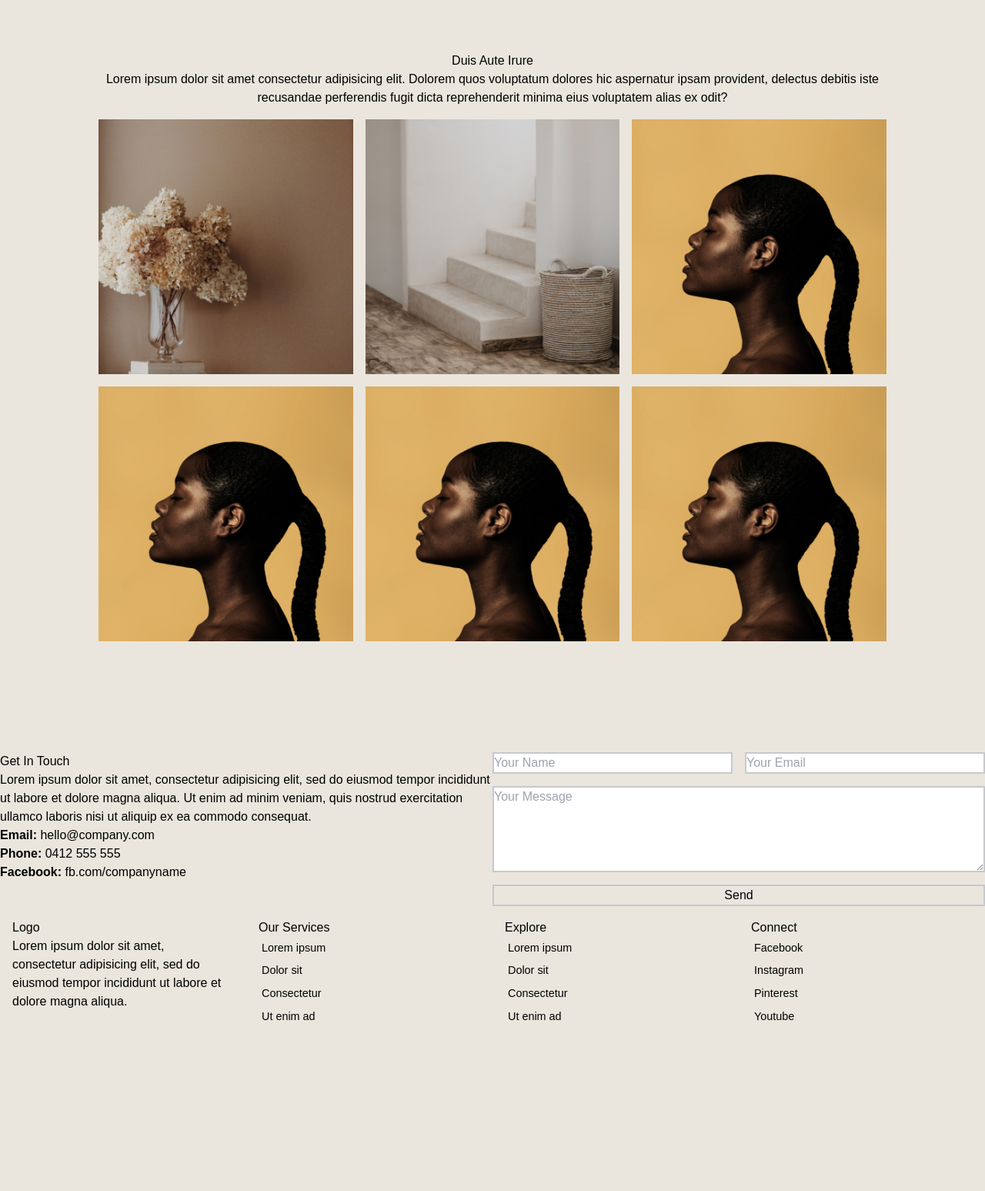
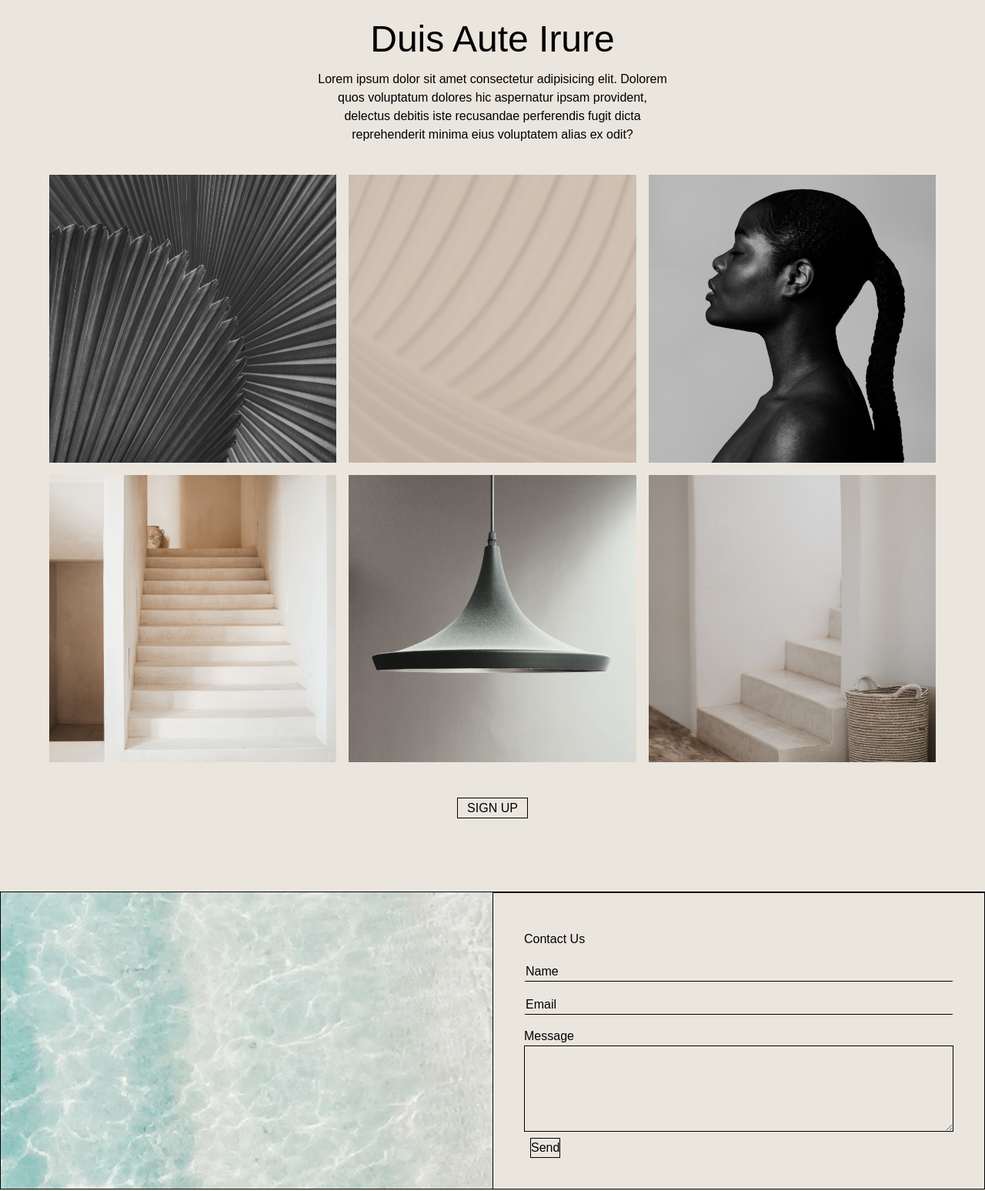
Before and after one commit to jessicaholzCSC/IOC.bootcmp-1_minimal, a plain HTML site: page index.html in a window 1280 px wide. Shown: the part 2054-3601 px from the top of the page at 77% size. Before the commit the page ends 3405 px from the top, so only its background shows below. Drawn offline with nearby package versions, Linux system fonts and the light colour scheme.

Commit message:
day 1 complete
got it mostly done. Yay!

```diff
--- a/index.html
+++ b/index.html
@@ -130,12 +130,14 @@
     </section>
 
     <!-- Duis Aute Irure -->
-    <section class="text-center p-[10%]">
-        <h1>Duis Aute Irure</h1>
-        <p>Lorem ipsum dolor sit amet consectetur adipisicing elit. Dolorem quos voluptatum dolores hic aspernatur ipsam provident, delectus debitis iste recusandae perferendis fugit dicta reprehenderit minima eius voluptatem alias ex odit?</p>
+    <section class="text-center p-[5%]">
+        <div class="p-6 flex flex-col max-w-lg gap-4 mx-auto">
+            <h1 class="font-display text-5xl">Duis Aute Irure</h1>
+            <p class="">Lorem ipsum dolor sit amet consectetur adipisicing elit. Dolorem quos voluptatum dolores hic aspernatur ipsam provident, delectus debitis iste recusandae perferendis fugit dicta reprehenderit minima eius voluptatem alias ex odit?</p>
+        </div>
         <div class="grid md:grid-cols-3 py-4 gap-4">
             <div class="">
-                <div class="hover-container" style="background-image:url('/images/minimal-2.jpg')">
+                <div class="hover-container" style="background-image:url('/images/minimal-6.jpg')">
                     <div class="hover-overlay">
                         <div class="hover-inner text-center">
                             <h3> Flowers </h3>
@@ -145,7 +147,7 @@
                 </div>
             </div>
             <div class="">
-                <div class="hover-container" style="background-image:url('/images/minimal-3.jpg')">
+                <div class="hover-container" style="background-image:url('/images/minimal-7.jpg')">
                     <div class="hover-overlay">
                         <div class="hover-inner text-center">
                             <h3> Stairs </h3>
@@ -155,7 +157,7 @@
                 </div>
             </div>
             <div class="">
-                <div class="hover-container" style="background-image:url('/images/minimal-4.jpg')">
+                <div class="hover-container" style="background-image:url('/images/minimal-8.jpg')">
                     <div class="hover-overlay">
                         <div class="hover-inner text-center">
                             <h3> Hair </h3>
@@ -165,7 +167,7 @@
                 </div>
             </div>
             <div class="">
-                <div class="hover-container" style="background-image:url('/images/minimal-4.jpg')">
+                <div class="hover-container" style="background-image:url('/images/minimal-9.jpg')">
                     <div class="hover-overlay">
                         <div class="hover-inner text-center">
                             <h3> Hair </h3>
@@ -175,7 +177,7 @@
                 </div>
             </div>
             <div class="">
-                <div class="hover-container" style="background-image:url('/images/minimal-4.jpg')">
+                <div class="hover-container" style="background-image:url('/images/minimal-10.jpg')">
                     <div class="hover-overlay">
                         <div class="hover-inner text-center">
                             <h3> Hair </h3>
@@ -185,7 +187,7 @@
                 </div>
             </div>
             <div class="">
-                <div class="hover-container" style="background-image:url('/images/minimal-4.jpg')">
+                <div class="hover-container" style="background-image:url('/images/minimal-11.jpg')">
                     <div class="hover-overlay">
                         <div class="hover-inner text-center">
                             <h3> Hair </h3>
@@ -194,31 +196,28 @@
                     </div>
                 </div>
             </div>
-
+        </div>
+        <div class="uppercase p-8">
+            <a class="border border-black px-3 p-1" href="">Sign Up</a>
+        </div>
     </section>
 
     <!-- Contact Us -->
-    <section class="grid md:grid-cols-2 p-5p">
-        <div class="p-5p">
-            <h2> Get In Touch </h2>
-            <p> Lorem ipsum dolor sit amet, consectetur adipisicing elit, sed do eiusmod tempor incididunt ut labore et
-                dolore magna aliqua. Ut enim ad minim veniam, quis nostrud exercitation ullamco laboris nisi ut aliquip
-                ex ea commodo consequat.</p>
-            <p> <strong> Email: </strong> hello@company.com </p>
-            <p> <strong> Phone: </strong> 0412 555 555 </p>
-            <p> <strong> Facebook: </strong> fb.com/companyname </p>
-        </div>
-        <div class="self-center p-5p">
-            <form class="grid md:grid-cols-2  gap-4" action="https://formspree.io/hello@company.com" method="POST">
-                <div class="">
-                    <input type="text" name="name" placeholder="Your Name">
+    <section class="grid md:grid-cols-2 border border-black divide-x divide-y divide-black">
+        <div class="bg-contact_image"></div>
+        <div class="p-[5%] px-10">
+            <h2 class="py-4">Contact Us</h2>
+            <form class="grid gap-4" action="https://formspree.io/hello@company.com" method="POST">
+                <div class="block">
+                    <input class="bg-transparent border-transparent border-b-black border-b placeholder:text-black" type="text" name="name" placeholder="Name">
                 </div>
                 <div class="">
-                    <input type="email" name="_replyto" placeholder="Your Email">
+                    <input class="bg-transparent border-transparent border-b-black border-b placeholder:text-black" type="email" name="_replyto" placeholder="Email">
                 </div>
                 <div class="col-span-full">
-                    <textarea placeholder="Your Message" class="mb-4"></textarea>
-                    <input type="submit" value="Send" class="button">
+                    <p>Message</p>
+                    <textarea class="bg-transparent border border-black" placeholder="" class="mb-4"></textarea>
+                    <input class="m-2 border bg-transparent border-black items-end" type="submit" value="Send" class="button">
                 </div>
             </form>
         </div>
--- a/style.css
+++ b/style.css
@@ -51,6 +51,9 @@ footer nav a {
 .bg-wwa_image {
     background-image: url("images/minimal-5.jpg");
 }
+.bg-contact_image {
+    background-image: url("images/minimal-12.jpg");
+}
 
 /* Contact */
 input, textarea {
@@ -60,7 +63,6 @@ input, textarea {
     display: block;
     width: 100%;
     font-size: 1rem;
-    vertical-align: top;
   }
 
   input:focus,
@@ -94,6 +96,7 @@ input, textarea {
   form .button {
     width:100%;
   }
+
 @media(max-width:768px) {
     .email-signup input {
     width: 100%;
```
Lines whose indentation alone changed are shown as unchanged.
